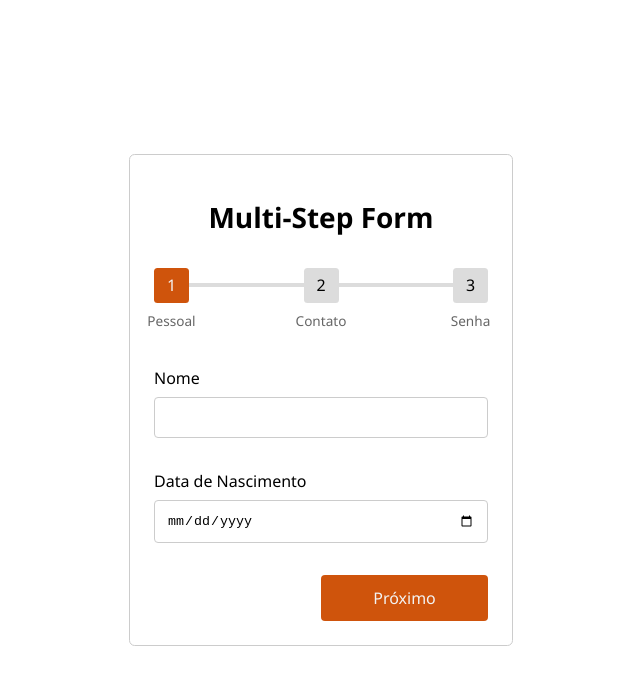
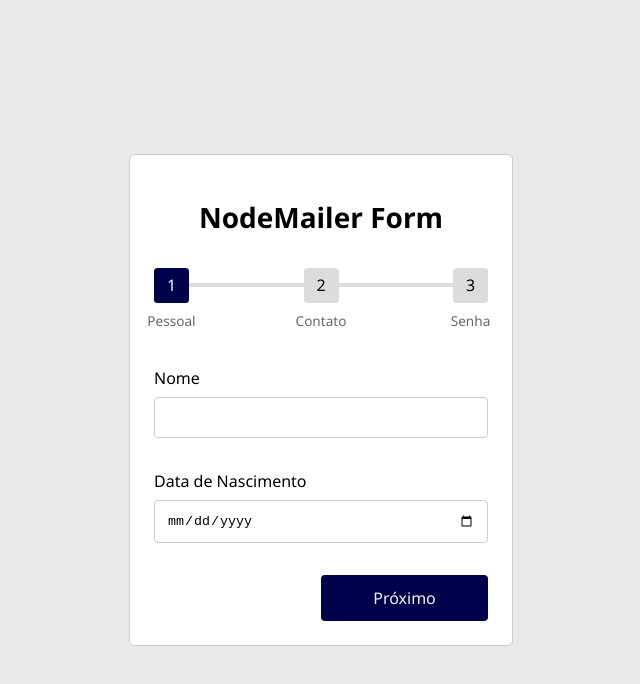
Before and after one commit to alexandremcs/NodeMailer-Form, a website: page public/index.html in a window 1280 px wide. Shown: the whole page, without its empty margins (319-959 px from the left). Drawn offline with Linux system fonts and the light colour scheme.

Commit message:
Melhorando estilo

```diff
--- a/public/css/style.css
+++ b/public/css/style.css
@@ -1,6 +1,6 @@
 /* CSS for styling the form */
 :root {
-    --primary-color: rgb(207, 84, 12);
+    --primary-color: rgb(0, 1, 75);
 }
 
 *,
@@ -15,6 +15,7 @@ body {
   display: grid;
   place-items: center;
   min-height: 100vh;
+  background-color: rgb(233, 233, 233);
 }
 /* Global Stylings */
 label {
@@ -53,6 +54,7 @@ h1 {
   justify-content: space-between;
   counter-reset: step;
   margin: 2rem 0 4rem;
+  text-align: center;
 }
 
 .progressbar::before,
@@ -102,11 +104,16 @@ h1 {
 }
 
 /* Form */
+.form-container {
+  width: clamp(320px, 30%, 430px);
+  background-color: #fff;
+  z-index: 2;
+  margin: 0 auto;
+  border-radius: 0.35rem;
+  border: 1px solid #ccc;
+}
+
 .form {
-  width: clamp(320px, 30%, 430px);
-  margin: 0 auto;
-  border: 1px solid #ccc;
-  border-radius: 0.35rem;
   padding: 1.5rem;
 }
 
--- a/public/index.html
+++ b/public/index.html
@@ -1,23 +1,23 @@
 <!DOCTYPE html>
 <html lang="en">
+
 <head>
   <meta charset="UTF-8" />
   <meta http-equiv="X-UA-Compatible" content="IE=edge" />
   <meta name="viewport" content="width=device-width, initial-scale=1.0" />
   <link rel="stylesheet" href="./css/style.css" />
-    <title>Multi-Step Form</title>
+  <title>NodeMailer Form</title>
 </head>
+
 <body>
+  <div class="form-container">
     <form class="form" id="form">
-      <h1 class="text-center">Multi-Step Form</h1>
+      <h1 class="text-center">NodeMailer Form</h1>
       <!-- Progress bar -->
       <div class="progressbar">
         <div class="progress" id="progress"></div>
 
-        <div
-          class="progress-step progress-step-active"
-          data-title="Pessoal"
-        ></div>
+        <div class="progress-step progress-step-active" data-title="Pessoal"></div>
         <div class="progress-step" data-title="Contato"></div>
         <div class="progress-step" data-title="Senha"></div>
       </div>
@@ -57,12 +57,7 @@
         </div>
         <div class="input-group">
           <label for="confirmPassword">Confirme a Senha</label>
-          <input
-            type="password"
-            name="confirmPassword"
-            id="confirmPassword"
-            required
-          />
+          <input type="password" name="confirmPassword" id="confirmPassword" required />
         </div>
         <label for="captcha-input">Confirme o Captcha</label>
         <canvas id="captcha" width="120" height="30"></canvas>
@@ -73,6 +68,8 @@
         </div>
       </div>
     </form>
+  </div>
   <script src="./js/app.js"></script>
 </body>
+
 </html>
```
Lines whose indentation alone changed are shown as unchanged.
